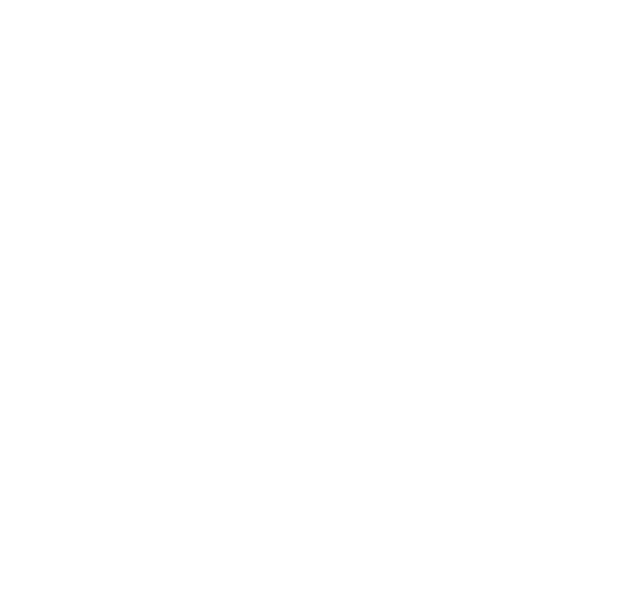
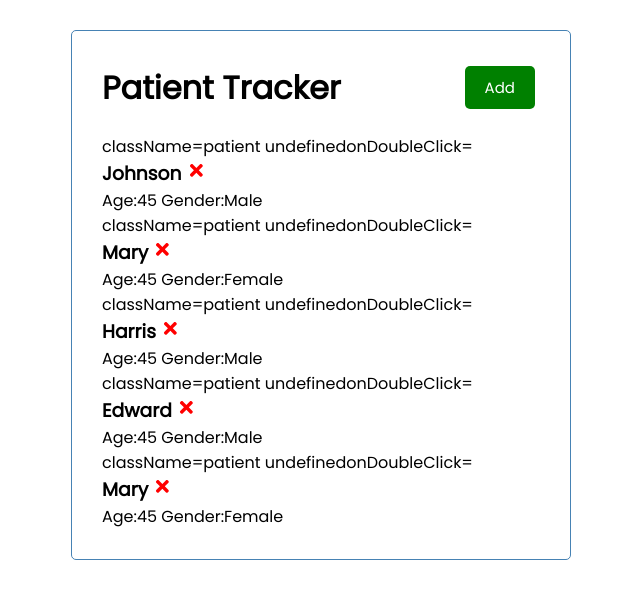
Before and after one commit to hiqedme/my-assignment, a React (Create React App) app: page / in a window 1280 px wide. Shown: the top 598 px of the page, without its empty margins (319-959 px from the left). Built offline with nearby package versions, Linux system fonts and the light colour scheme.

Commit message:
added patient file

```diff
--- a/package.json
+++ b/package.json
@@ -3,12 +3,14 @@
   "version": "0.1.0",
   "private": true,
   "dependencies": {
+    "@fortawesome/fontawesome-svg-core": "^6.2.1",
+    "@fortawesome/free-solid-svg-icons": "^6.2.1",
     "@testing-library/jest-dom": "^5.16.5",
     "@testing-library/react": "^13.4.0",
     "@testing-library/user-event": "^13.5.0",
     "react": "^18.2.0",
     "react-dom": "^18.2.0",
-    "react-scripts": "5.0.1",
+    "react-scripts": "^2.1.3",
     "web-vitals": "^2.1.4"
   },
   "scripts": {
--- a/src/App.js
+++ b/src/App.js
@@ -1,11 +1,76 @@
 import Header from "./components/Header";
+import Patients from "./components/Patients";
+import { useState } from 'react'
 function App() {
 
+  const [patients, setPatients] = useState(
+    [
+      {
+        id: 1,
+        name: 'Johnson',
+        age: 45,
+        gender: 'Male',
+        treated: true,
+      },
+      {
+        id: 2,
+        name: 'Mary',
+        age: 45,
+        gender: 'Female',
+        treated: true,
+      },
+      {
+        id: 3,
+        name: 'Harris',
+        age: 45,
+        gender: 'Male',
+        treated: true,
+      },
+      {
+        id: 4,
+        name: 'Edward',
+        age: 45,
+        gender: 'Male',
+        treated: false,
+      },
+      {
+        id: 5,
+        name: 'Mary',
+        age: 45,
+        gender: 'Female',
+        treated: false,
+      },
+    ]
+  )
+  //deletePatients
+  const deletePatients = (id) => {
+    setPatients(patients.filter((patient) => patient.id !== id))
+  }
 
+  //toggle treated
+  const toggleTreated = (id)=>{
+    setPatients(
+      patients.map(
+        (patient) =>
+          patient.id === id ? { ...patient, treated: !patient.treated } : treated
+      )
+    )
+
+  }
   return (
     <div className='container'>
 
-      <header/>
+      <Header />
+      {patients.length > 0 ? (
+        <Patients
+          patients={patients}
+          onDelete={deletePatients}
+          onToggle={toggleTreated}
+        />
+      ) : (
+        'No Patients To Show'
+      )}
+
 
     </div>
   );
--- /dev/null
+++ b/src/components/Button.js
@@ -0,0 +1,25 @@
+
+import PropTypes from 'prop-types'
+
+const Button = ({color, text}) => {
+    const onClick = ()=>{
+        console.log('click')
+    }
+    return (
+        <button onClick={onClick}
+        style ={{backgroundColor: color}}
+        className='btn'>
+            {text}
+        </button>
+    )
+}
+Button.defaultProps ={
+    color: 'steelblue'
+}
+Button.propTypes={
+    text: PropTypes.string,
+    color:  PropTypes.string,
+    onClick: PropTypes.func,
+}
+
+export default Button
--- a/src/components/Header.js
+++ b/src/components/Header.js
@@ -1,10 +1,29 @@
+import PropTypes from 'prop-types'
+import Button from './Button'
 
-const Header = () => {
-  return (
-    <header>
-      <h1>Medical Application</h1>
-    </header>
-  )
+const Header = ({ title }) => {
+    return (
+        <header className='header'>
+            <h1>{title}</h1>
+            <Button color ='green' text ='Add'/>
+
+
+
+        </header>
+    )
 }
+Header.defaultProps = {
+    title: 'Patient Tracker',
+}
+Header.propTypes = {
+    title: PropTypes.string.isRequired,
+
+}
+//CSS in JS
+//const headingStyle = {
+//    color: 'teal',
+// <h1 style ={headingStyle}>{title}</h1>
+//    backgroundColor: 'gold'
+//}
 
 export default Header
--- /dev/null
+++ b/src/components/Patient.js
@@ -0,0 +1,18 @@
+import { FaTimes } from 'react-icons/fa'
+const Patient = ({patient, onDelete, onToggle}) => {
+  return (
+    <div>
+        className={`patient ${patient.reminder && 'reminder'}`}
+      onDoubleClick={() => onToggle(patient.id)}
+      <h3>{patient.name}{' '}
+      <FaTimes
+          style={{ color: 'red', cursor: 'pointer' }}
+          onClick={() => onDelete(patient.id)}
+        />
+      </h3>
+      <p> Age:{patient.age}  Gender:{patient.gender}</p>
+    </div>
+  )
+}
+
+export default Patient
--- /dev/null
+++ b/src/components/Patients.js
@@ -0,0 +1,13 @@
+import Patient from "./Patient"
+
+const Patients = ({patients, onDelete, onToggle }) => {
+
+    return (
+        <>
+            {patients.map((patient) => (
+                <Patient key={patient.id} patient={patient} onDelete={onDelete} onToggle={onToggle}/>))}
+        </>
+    )
+}
+
+export default Patients
--- a/src/index.css
+++ b/src/index.css
@@ -1,13 +1,112 @@
-body {
+@import url('https://fonts.googleapis.com/css2?family=Poppins:wght@300;400&display=swap');
+
+* {
+  box-sizing: border-box;
   margin: 0;
-  font-family: -apple-system, BlinkMacSystemFont, 'Segoe UI', 'Roboto', 'Oxygen',
-    'Ubuntu', 'Cantarell', 'Fira Sans', 'Droid Sans', 'Helvetica Neue',
-    sans-serif;
-  -webkit-font-smoothing: antialiased;
-  -moz-osx-font-smoothing: grayscale;
+  padding: 0;
 }
 
-code {
-  font-family: source-code-pro, Menlo, Monaco, Consolas, 'Courier New',
-    monospace;
+body {
+  font-family: 'Poppins', sans-serif;
 }
+
+.container {
+  max-width: 500px;
+  margin: 30px auto;
+  overflow: auto;
+  min-height: 300px;
+  border: 1px solid steelblue;
+  padding: 30px;
+  border-radius: 5px;
+}
+
+.header {
+  display: flex;
+  justify-content: space-between;
+  align-items: center;
+  margin-bottom: 20px;
+}
+
+.btn {
+  display: inline-block;
+  background: #000;
+  color: #fff;
+  border: none;
+  padding: 10px 20px;
+  margin: 5px;
+  border-radius: 5px;
+  cursor: pointer;
+  text-decoration: none;
+  font-size: 15px;
+  font-family: inherit;
+}
+
+.btn:focus {
+  outline: none;
+}
+
+.btn:active {
+  transform: scale(0.98);
+}
+
+.btn-block {
+  display: block;
+  width: 100%;
+}
+
+.task {
+  background: #f4f4f4;
+  margin: 5px;
+  padding: 10px 20px;
+  cursor: pointer;
+}
+
+.task.reminder {
+  border-left: 5px solid green;
+}
+
+.task h3 {
+  display: flex;
+  align-items: center;
+  justify-content: space-between;
+}
+
+.add-form {
+  margin-bottom: 40px;
+}
+
+.form-control {
+  margin: 20px 0;
+}
+
+.form-control label {
+  display: block;
+}
+
+.form-control input {
+  width: 100%;
+  height: 40px;
+  margin: 5px;
+  padding: 3px 7px;
+  font-size: 17px;
+}
+
+.form-control-check {
+  display: flex;
+  align-items: center;
+  justify-content: space-between;
+}
+
+.form-control-check label {
+  flex: 1;
+}
+
+.form-control-check input {
+  flex: 2;
+  height: 20px;
+}
+
+footer {
+  margin-top: 30px;
+  text-align: center;
+}
```
Also changed, not shown: 1 other file (tests, documents, lock files or other folders).
